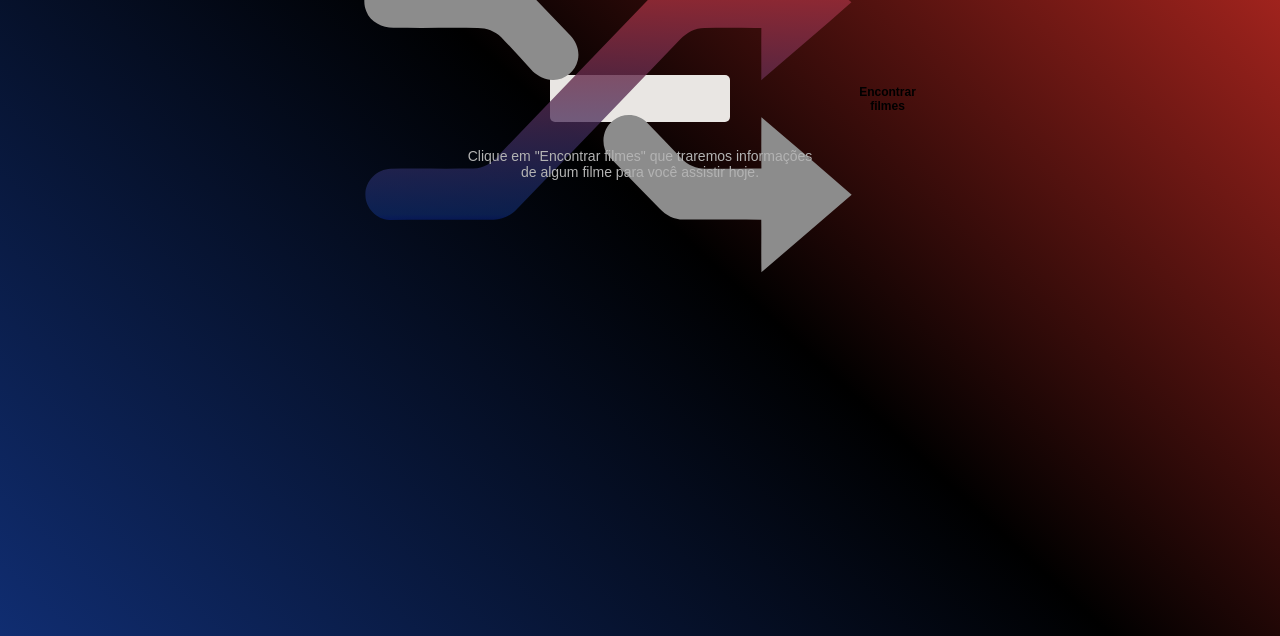
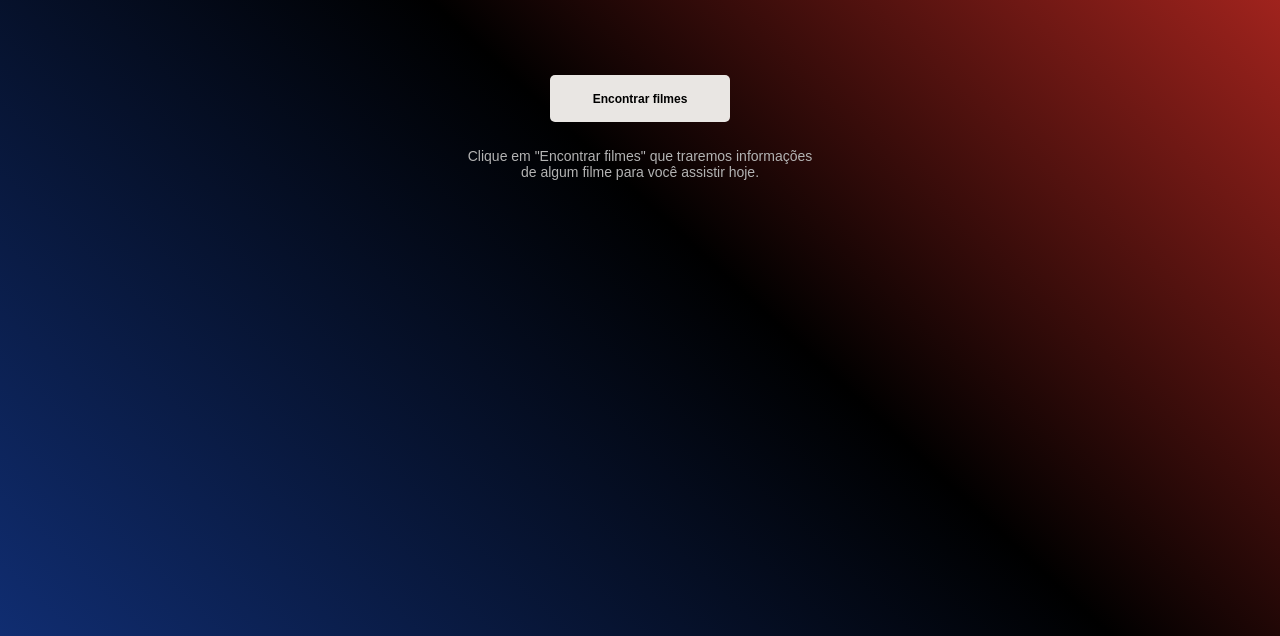
Before and after one commit to ClarkAshida/Rocketflix, a plain HTML site: page index.html in a window 1280 px wide. Shown: the part 164-800 px from the top of the page. Drawn offline with Linux system fonts and the light colour scheme.

Commit message:
Update index.html

```diff
--- a/index.html
+++ b/index.html
@@ -26,7 +26,7 @@
         </div>
 
         <div class="movies-footer">
-            <button id="btn"> <img src="./assets/shuffle.svg">Encontrar filmes</button>
+            <button id="btn">Encontrar filmes</button>
             <p>Clique em "Encontrar filmes" que traremos informações <br> de algum filme para você assistir hoje.</p>
         </div>
 
```
